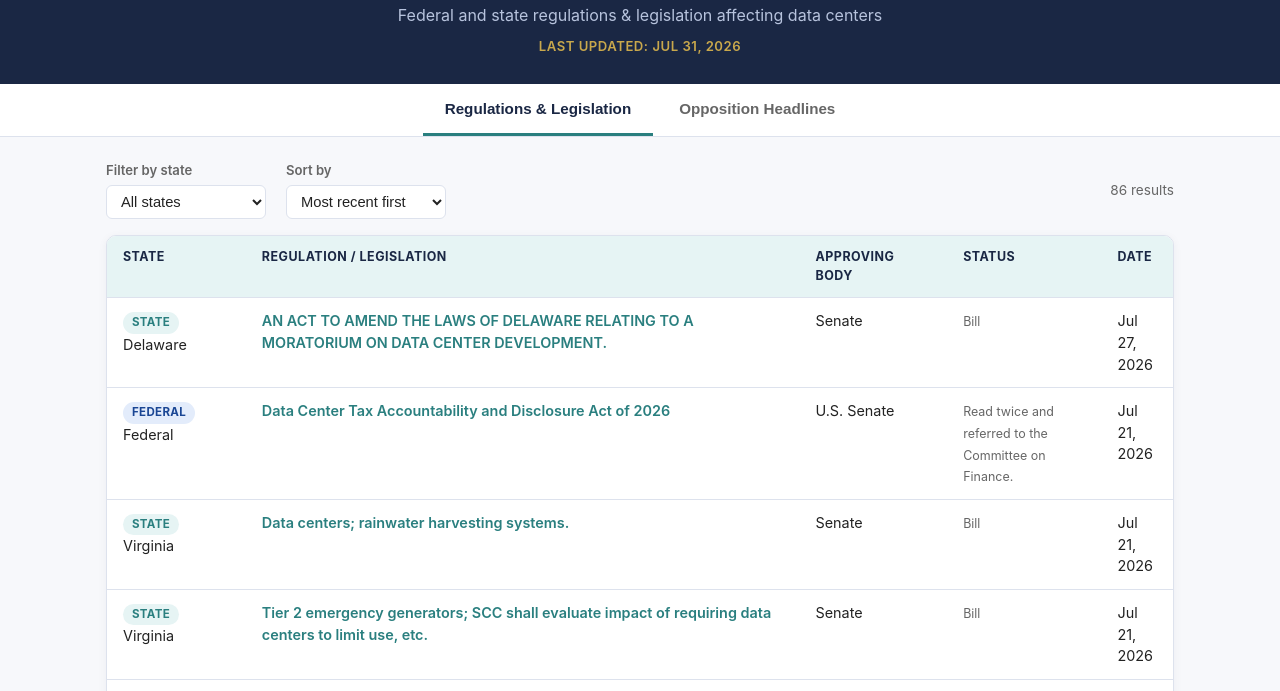
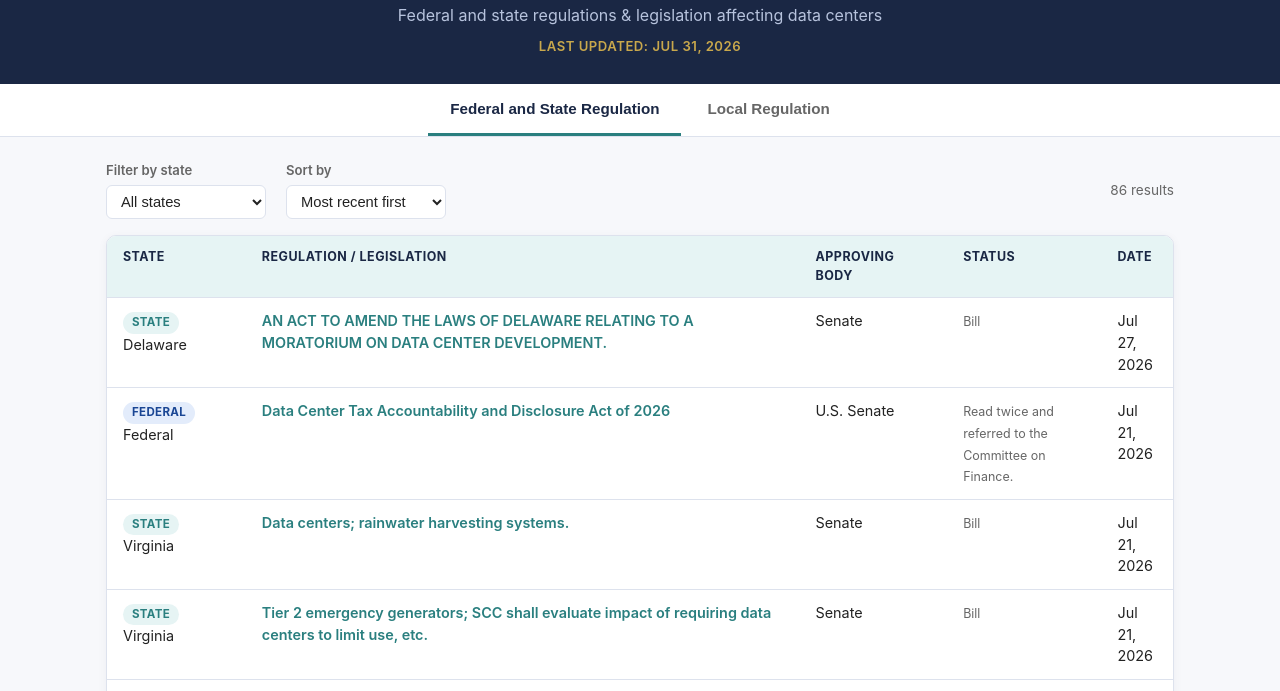
Before and after one commit to lillycp/datacenterreg, a plain HTML site: page index.html in a window 1280 px wide. Shown: the part 89-780 px from the top of the page. Drawn offline with Linux system fonts and the light colour scheme.

Commit message:
Rename tabs to Federal and State Regulation / Local Regulation
Co-Authored-By: Claude Sonnet 5 <noreply@anthropic.com>

```diff
--- a/index.html
+++ b/index.html
@@ -17,10 +17,10 @@
 
 <nav class="tabs" role="tablist">
   <button class="tab-btn active" id="tab-btn-regulations" role="tab" aria-selected="true" aria-controls="panel-regulations">
-    Regulations &amp; Legislation
+    Federal and State Regulation
   </button>
   <button class="tab-btn" id="tab-btn-opposition" role="tab" aria-selected="false" aria-controls="panel-opposition">
-    Opposition Headlines
+    Local Regulation
   </button>
 </nav>
 
```
